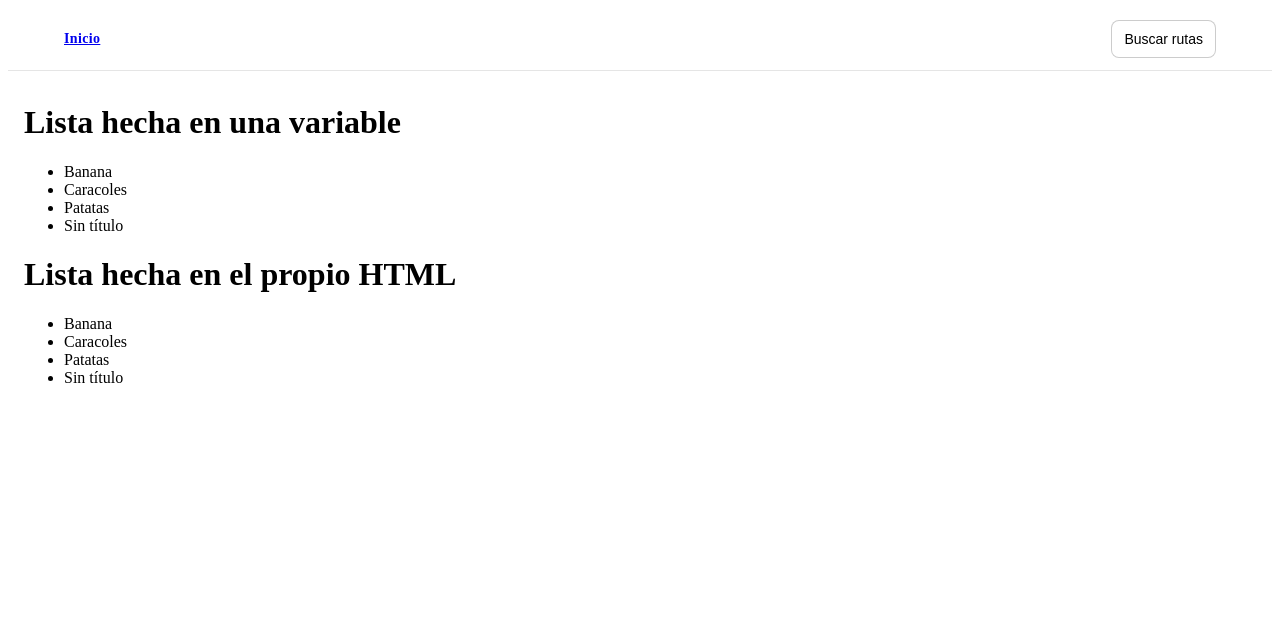
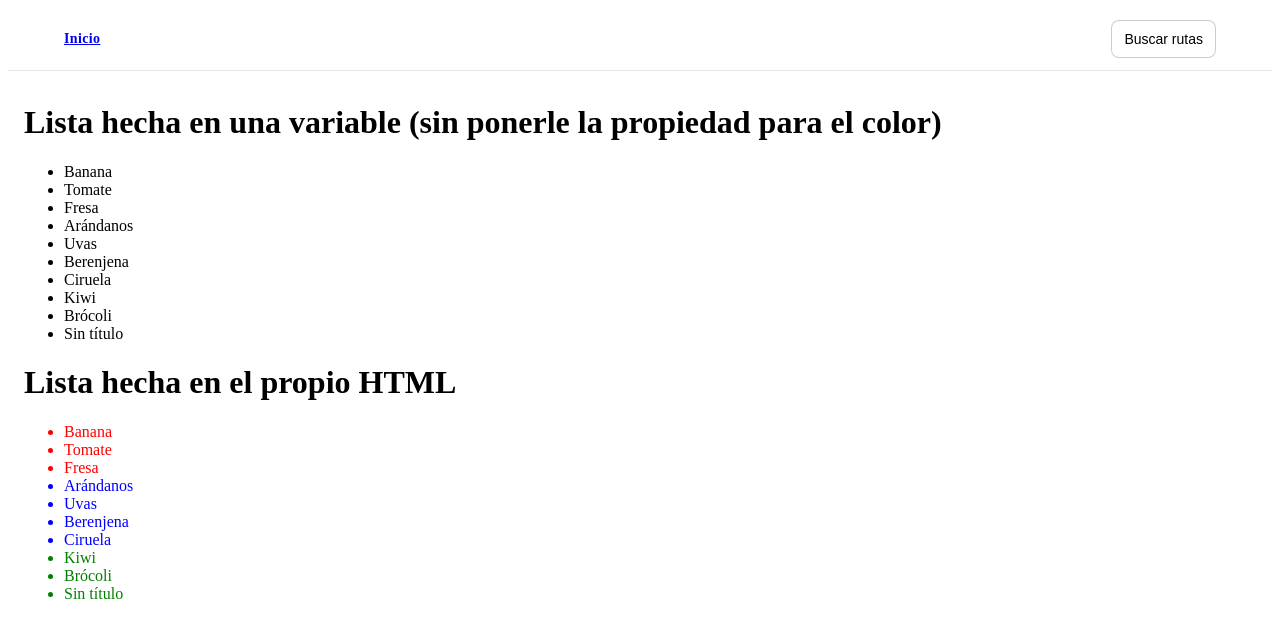
Before and after one commit to rubenalarcongalvez/react-learn, a Next.js app: page /6.renderizado-de-listas in a window 1280 px wide. Shown: the top 638 px of the page. Built offline with nearby package versions, Linux system fonts and the light colour scheme.

Commit message:
Renderizado de listas actualización

```diff
--- a/app/6.renderizado-de-listas/page.tsx
+++ b/app/6.renderizado-de-listas/page.tsx
@@ -1,10 +1,16 @@
 /* IMPORTANT: Es para poder mostrar y jugar con las listas en React */
 export default function RenderizadoDeListas() {
   const productos = [
-    { title: 'Banana', id: 1 },
-    { title: 'Caracoles', id: 2 },
-    { title: 'Patatas', id: 3 },
-    { title: '', id: 4 },
+    { id: 1, title: 'Banana', color: 'red' },
+    { id: 2, title: 'Tomate', color: 'red' },
+    { id: 3, title: 'Fresa', color: 'red' },
+    { id: 4, title: 'Arándanos', color: 'blue' },
+    { id: 5, title: 'Uvas', color: 'blue' },
+    { id: 6, title: 'Berenjena', color: 'blue' },
+    { id: 7, title: 'Ciruela', color: 'blue' },
+    { id: 8, title: 'Kiwi', color: 'green' },
+    { id: 9, title: 'Brócoli', color: 'green' },
+    { id: 10, title: '', color: 'green' },
   ];
 
   /* IMPORTANT: No podemos hacer un for para esto ya que React no lo renderiza bien en TSX */
@@ -16,14 +22,19 @@ export default function RenderizadoDeListas() {
 
   return(
     <>
-      <h1>Lista hecha en una variable</h1>
+      <h1>Lista hecha en una variable (sin ponerle la propiedad para el color)</h1>
       <ul>{listaProductos}</ul>
       <h1>Lista hecha en el propio HTML</h1>
       <ul>
         {/* Podemos tanto mapearlo aquí dentro como fuera en una variable */}
         {productos.map(producto => ( // IMPORTANT: También, en lugar de usar return, podemos usar () para englobar lo que queramos devolver
           /* Con key, definimos el tackBy (cuál es el id de la verdad distintivo) */
-          <li key={producto.id}>{producto?.title || 'Sin título'}</li>
+          <li
+            key={producto.id}
+            style={{color: producto?.color || 'black'}}
+          >
+            {producto?.title || 'Sin título'}
+          </li>
         ))}
       </ul>
     </>
```
